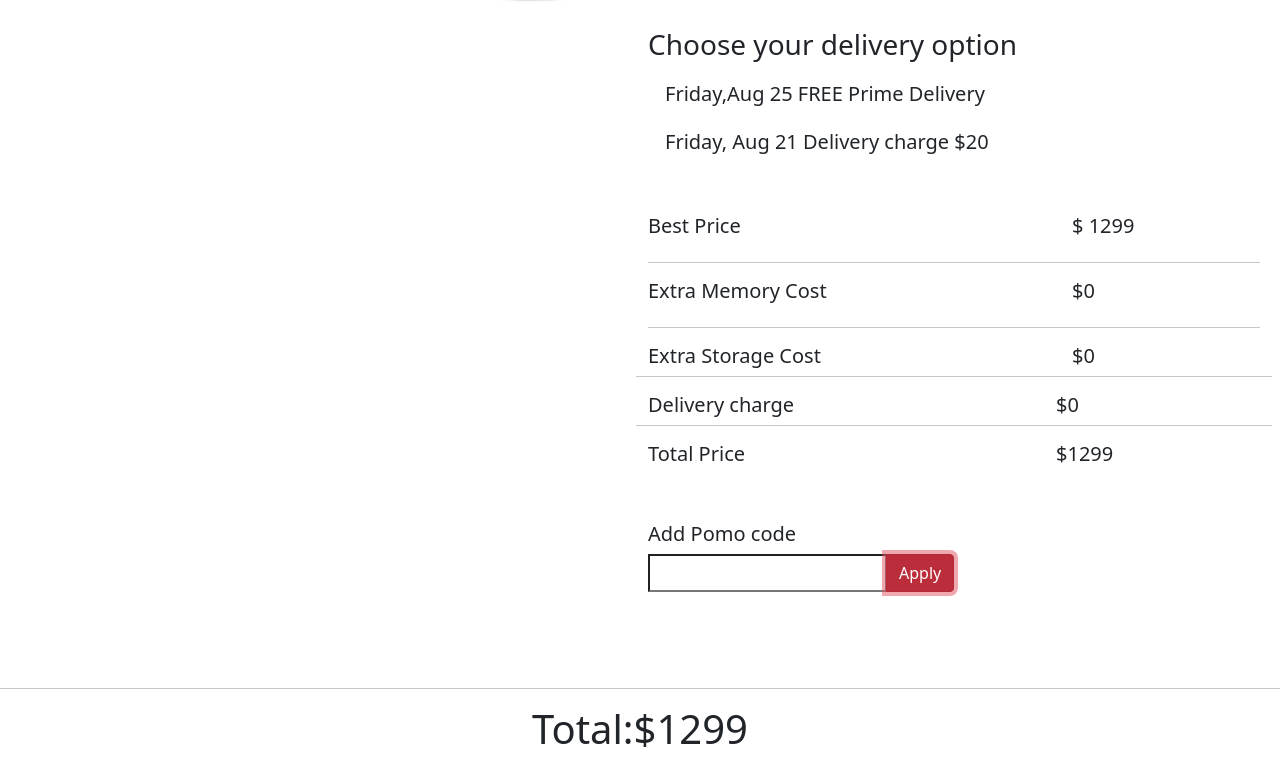
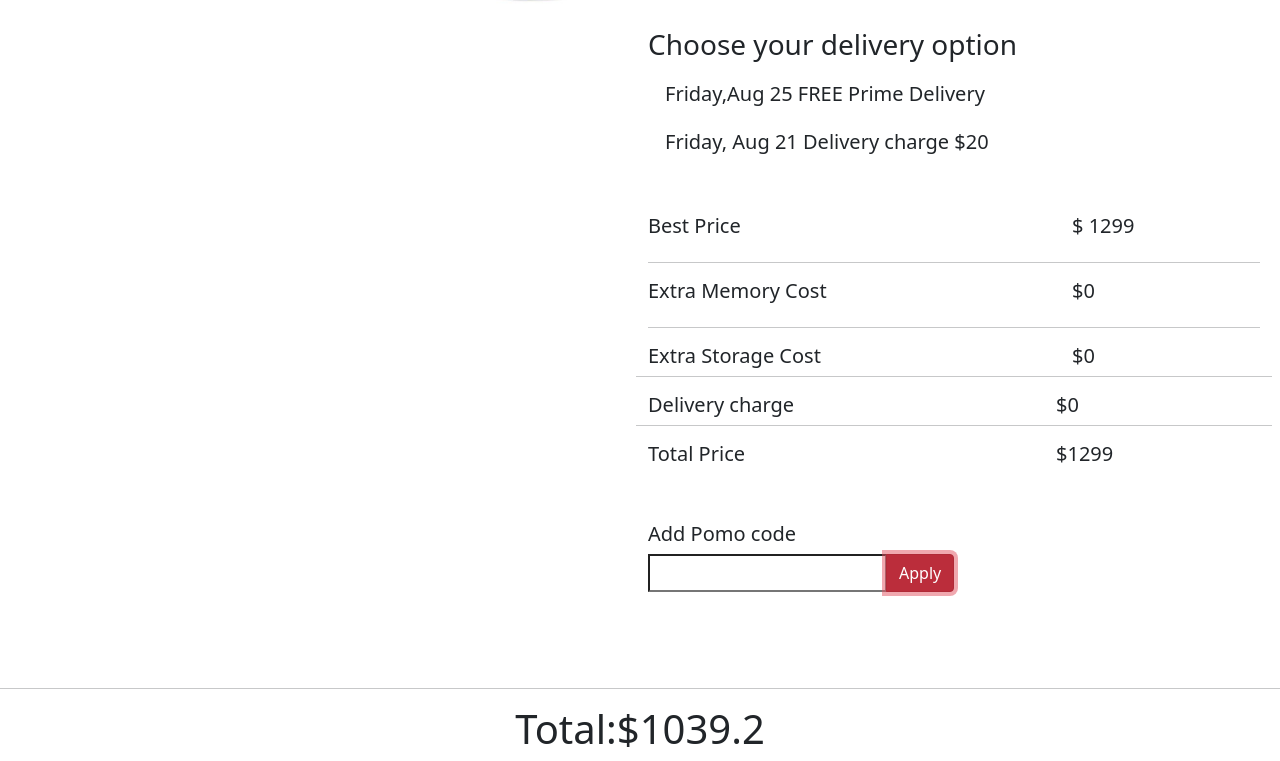
Before and after one commit to saifulislammunna/mac-book-pro, a plain HTML site: page index.html in a window 1280 px wide. Both pictures are taken after a click on the button "Apply". Shown: the part 559-1320 px from the top of the page. Drawn offline with nearby package versions, Linux system fonts and the light colour scheme.

Commit message:
js added

```diff
--- a/index.html
+++ b/index.html
@@ -100,8 +100,8 @@
                 <div class="pt-5">
                     <h5>Add Pomo code</h5>
                     <div class="input-group mb-3">
-                        <input type="text"   placeholder=" "  >
-                        <button class="btn btn-danger" type="button" id="button-addon2">Apply</button>
+                        <input id="typed-pin" type="text"   placeholder=" "  >
+                        <button   onclick="verifyPin()" id="apply"  class="btn btn-danger" type="button" >Apply</button>
                       </div>
                 </div>
 
--- a/js/mac.js
+++ b/js/mac.js
@@ -5,7 +5,6 @@
     // calling calculate total
     calculateTotal();
 }
-
 
  // function for calculate total
 
@@ -23,7 +22,20 @@ function calculateTotal(){
     document.getElementById('total-price-bottom').innerText = totalPrice;
 }
 
+// bonus part
 
+function verifyPin(){
+    let total = document.getElementById('total-price-bottom').innerText;
+
+    const pin =  'stevekaku';
+    const typedPin = document.getElementById('typed-pin').innerText;
+    if(pin.innerText != typedPin){
+    const changedTotal = total - total/5 ;
+     // update on html
+     document.getElementById('total-price-bottom').innerText = changedTotal;
+    }
+
+}
 
 // handling memory extra cost with event-handler
 document.getElementById('memory-8gb').addEventListener('click',function( ){
```
